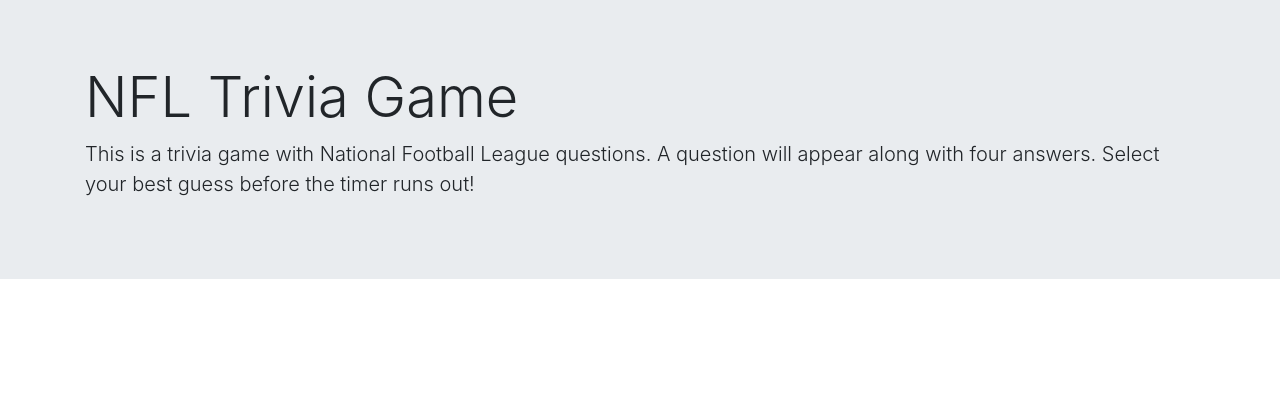
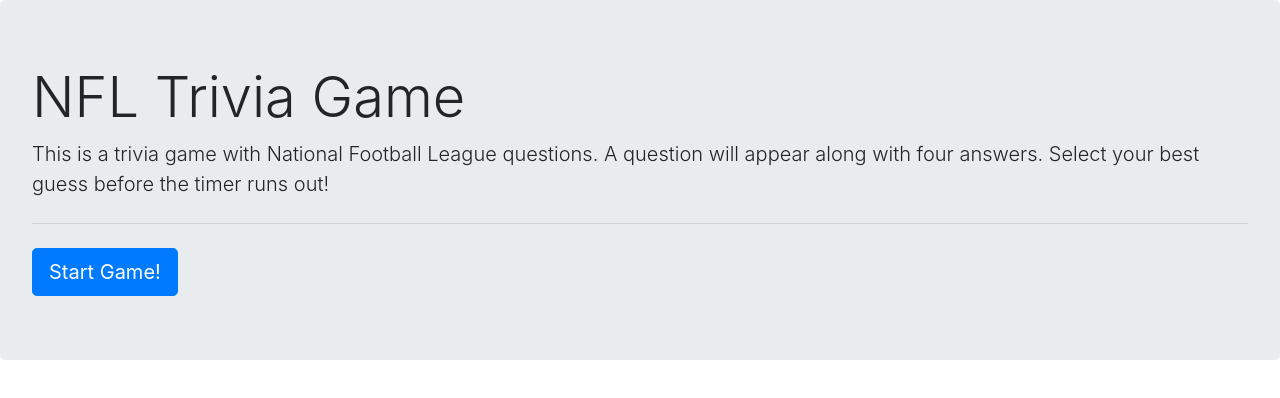
Before and after one commit to juliacassidy/TriviaGame, a plain HTML site: page index.html in a window 1280 px wide. Drawn offline with nearby package versions, Linux system fonts and the light colour scheme.

Commit message:
styled game page

```diff
--- a/index.html
+++ b/index.html
@@ -9,16 +9,19 @@
 </head>
 
 <body>
-        <div class="jumbotron jumbotron-fluid">
-                <div class="container">
-                  <h1 class="display-4">NFL Trivia Game</h1>
-                  <p class="lead">This is a trivia game with National Football League questions. A question will appear along with four answers. Select your best guess before the timer runs out! </p>
-                </div>
-              </div>
 
+    <div class="jumbotron">
+        <h1 class="display-4">NFL Trivia Game</h1>
+        <p class="lead">This is a trivia game with National Football League questions. A question will appear along with
+            four answers. Select your best guess before the timer runs out!</p>
+        <hr class="my-4">
+        <a class="btn btn-primary btn-lg" href="#" role="button">Start Game!</a>
+    </div>
 
+    <h2 id="time"></h2>
+    <div id="game"></div>
 
-
+    </div>
 
 
     <script src="https://code.jquery.com/jquery-3.4.1.min.js"
```
